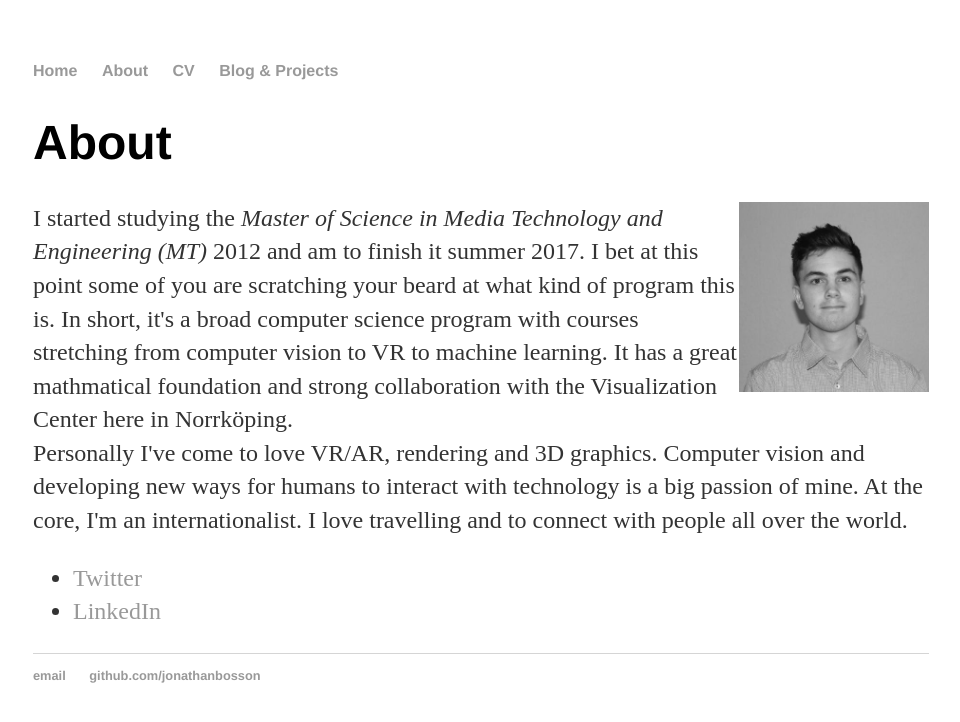
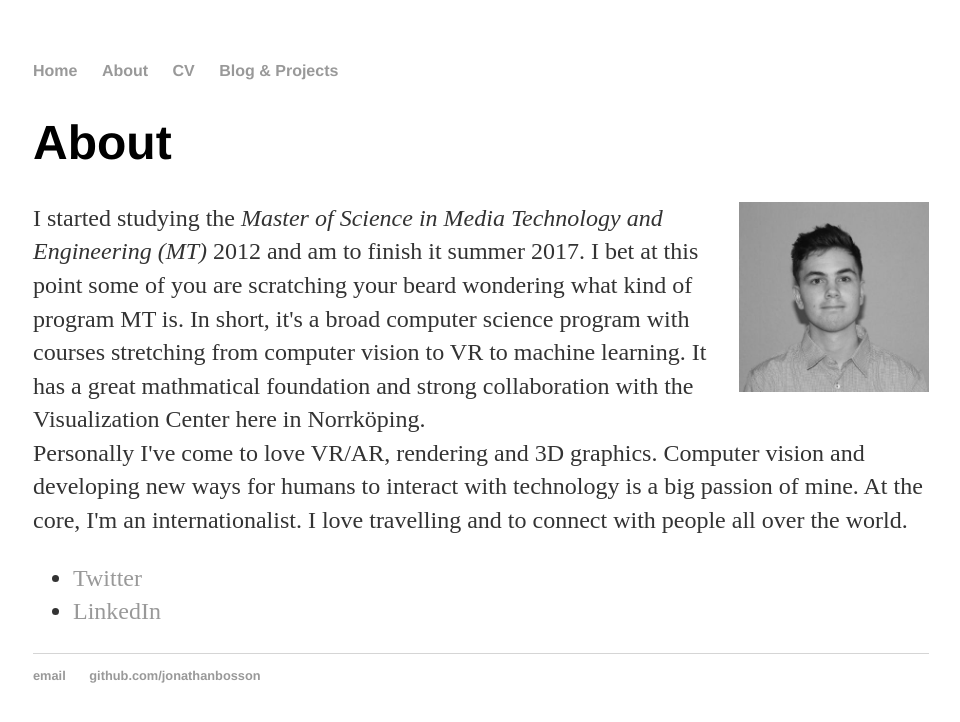
Before and after one commit to jonathanbosson/jonathanbosson.github.io, a Jekyll site: the page built from about/index.html, in a window 1280 px wide. Shown: the top 722 px of the page, without its empty margins (159-1119 px from the left). Built offline with Jekyll 4.4.1, drawn with Linux system fonts in a browser that asks for light colours.

Commit message:
typo in about

```diff
--- a/about/index.html
+++ b/about/index.html
@@ -7,7 +7,7 @@ title: About Jonathan Bosson
 			<h1>About</h1>
 
 			<img width="190" height="190" align="right" src="/images/jonte.jpeg">
-			<p>I started studying the <em>Master of Science in Media Technology and Engineering (MT)</em> 2012 and am to finish it summer 2017. I bet at this point some of you are scratching your beard at what kind of program this is. In short, it's a broad computer science program with courses stretching from computer vision to VR to machine learning. It has a great mathmatical foundation and strong collaboration with the Visualization Center here in Norrköping.<br>
+			<p>I started studying the <em>Master of Science in Media Technology and Engineering (MT)</em> 2012 and am to finish it summer 2017. I bet at this point some of you are scratching your beard wondering what kind of program MT is. In short, it's a broad computer science program with courses stretching from computer vision to VR to machine learning. It has a great mathmatical foundation and strong collaboration with the Visualization Center here in Norrköping.<br>
 			Personally I've come to love VR/AR, rendering and 3D graphics. Computer vision and developing new ways for humans to interact with technology is a big passion of mine. At the core, I'm an internationalist. I love travelling and to connect with people all over the world.</p>
 
 			<ul class="contacts">
```
